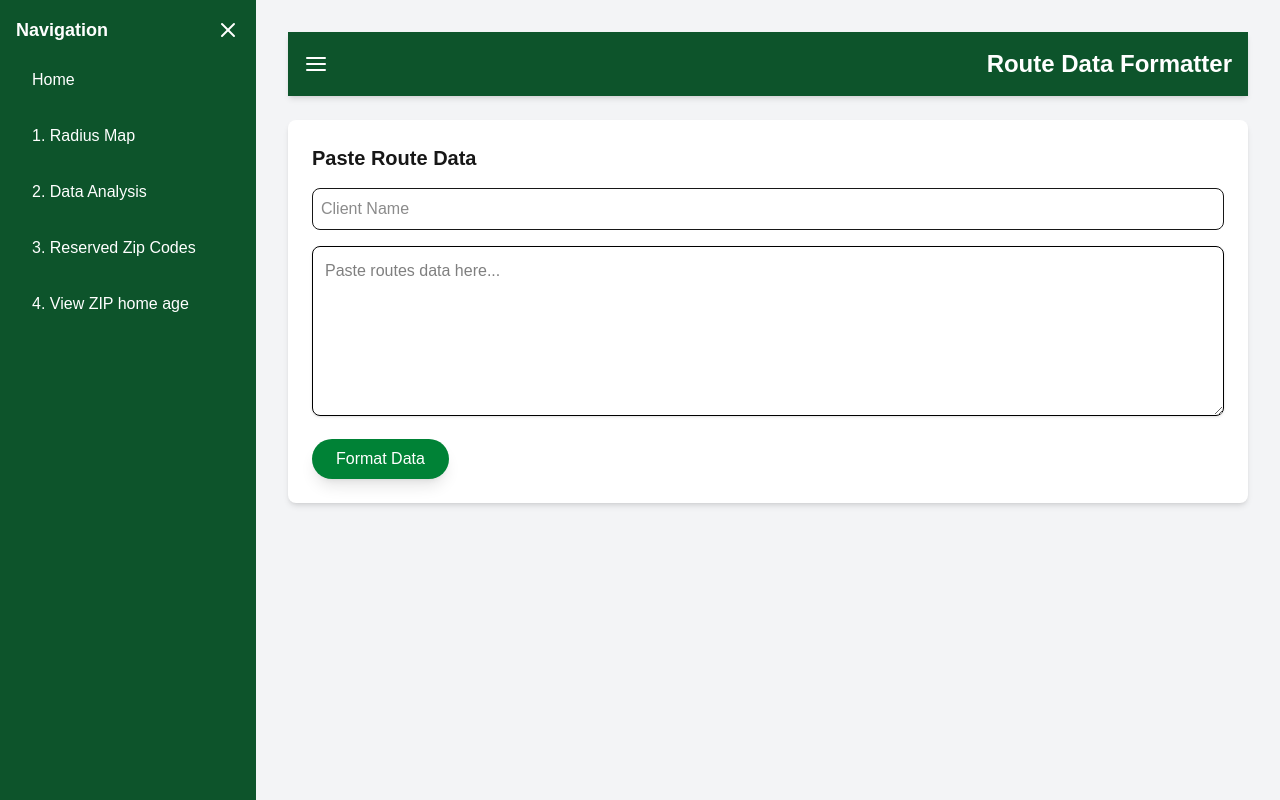
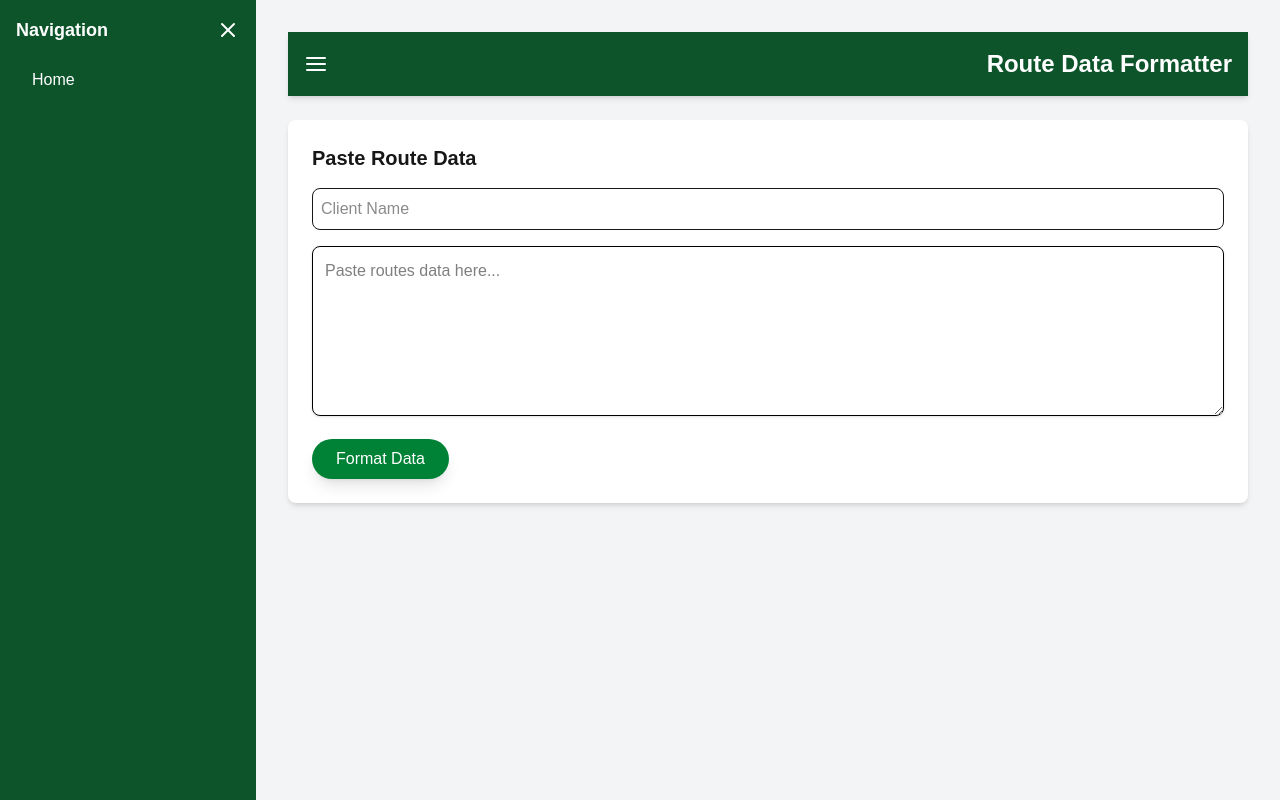
Before and after one commit to Mika2001-ctrl/TreeTractionSimpleZip, a Next.js app in the folder tree-traction-zips/: page /pasted-routes in a window 1280 px wide. Built offline with nearby package versions, Linux system fonts and the light colour scheme; sample sign-in values are in the browser's storage.

Commit message:
Update format

```diff
--- a/tree-traction-zips/src/app/pasted-routes/page.tsx
+++ b/tree-traction-zips/src/app/pasted-routes/page.tsx
@@ -17,63 +17,47 @@ export default function PastedRoutes() {
     const [navOpen, setNavOpen] = useState(true);
     const router = useRouter();
 
-    // Function to format income values (rounded to whole numbers, no decimals)
-    // Function to format income values (rounded to whole numbers, no decimals)
     const formatIncome = (income: string) => {
-        if (!income || income === "—") return ""; // Handle missing values
-
-        // Remove non-numeric characters except "." (for decimal)
+        if (!income || income === "—") return "";
         let num = parseFloat(income.replace(/[^0-9.]/g, ""));
-
-        if (isNaN(num)) return ""; // If parsing fails, return empty string
-
-        // Convert to thousands if income is already in K format (e.g., "30.07k")
-        if (income.toLowerCase().includes("k")) {
-            num *= 1000; // Convert back to raw number
-        }
-
-        return `${Math.round(num / 1000)}K`; // Round and format
+        if (isNaN(num)) return "";
+        if (income.toLowerCase().includes("k")) num *= 1000; // Convert K format back to full number
+        return num.toLocaleString(); // Format as 70,000 instead of 70K
     };
 
-    // Function to format size values (ensures two decimal places)
-    // Function to format size values (ensures two decimal places when needed)
-    // Function to format size values (forces two decimal places)
-    // Function to format size values (multiplies by 100 and forces two decimal places)
-    // Function to format size values (multiplies by 100 and forces two decimal places)
+    const extractZip = (fullRouteName: string) => {
+        const match = fullRouteName.match(/^(\d{5})/); // Extract first 5 digits
+        return match ? match[1] : "Unknown"; // Default to "Unknown" if no ZIP found
+    };
+
     const formatSize = (size: string) => {
         const num = parseFloat(size.replace(/[^0-9.]/g, ""));
-        return isNaN(num) || size === "—" ? "" : (num * 100).toFixed(2); // Multiply by 100
+        return isNaN(num) || size === "—" ? "" : num.toFixed(2); // Ensure two decimal places
     };
 
-
-
-
-
-
-    // Function to format age percentage values
     const formatAgePercent = (percent: string) => {
         const num = parseFloat(percent.replace(/[^0-9.]/g, "")) / 100;
-        return isNaN(num) ? "" : num.toFixed(3); // Keep three decimal places
+        return isNaN(num) ? "" : num.toFixed(3);
     };
-
 
     const parseRoutes = () => {
         const lines = routesInput.split("\n").map(line => line.trim()).filter(line => line);
         const formatted = [];
 
         for (let i = 0; i < lines.length; i += 8) {
-            if (lines.length - i < 8) break; // Ensure enough data for a full row
+            if (lines.length - i < 8) break;
 
             formatted.push({
                 fullRouteName: lines[i],
                 residential: lines[i + 1] === "—" ? "" : lines[i + 1],
                 business: lines[i + 2] === "—" ? "" : lines[i + 2],
                 totalMailpieces: lines[i + 3] === "—" ? "" : lines[i + 3],
-                agePercent: formatAgePercent(lines[i + 4]), // Convert to decimal
-                size: formatSize(lines[i + 5]),
-                income: formatIncome(lines[i + 6]), // Convert to rounded K format with no decimals
+                agePercent: formatAgePercent(lines[i + 4]),
+                size: formatSize(lines[i + 5]), // Fix Size Formatting
+                income: formatIncome(lines[i + 6]), // Fix Income Formatting
                 cost: lines[i + 7] === "—" ? "" : lines[i + 7],
                 clientName: clientName || "N/A",
+                column: extractZip(lines[i]), // Extract ZIP and store in the new column
             });
         }
 
@@ -82,7 +66,7 @@ export default function PastedRoutes() {
 
     const copyRoutesToClipboard = () => {
         const text = formattedRoutes.map(route =>
-            `${route.fullRouteName}\t${route.residential}\t${route.business}\t${route.totalMailpieces}\t${route.agePercent}\t${route.size}\t${route.income}\t${route.cost}\t${route.clientName}`
+            `${route.fullRouteName}\t${route.residential}\t${route.business}\t${route.totalMailpieces}\t${route.agePercent}\t${route.size}\t${route.income}\t${route.cost}\t${route.clientName}\t${route.column}`
         ).join("\n");
 
         navigator.clipboard.writeText(text);
@@ -91,7 +75,6 @@ export default function PastedRoutes() {
 
     return (
         <div className="flex min-h-screen bg-gray-100">
-            {/* Sidebar Navigation */}
             <div className={`fixed inset-0 bg-green-900 text-white w-64 p-4 transform ${navOpen ? "translate-x-0" : "-translate-x-full"} transition-transform`}>
                 <div className="flex justify-between items-center mb-4">
                     <h2 className="text-lg font-semibold">Navigation</h2>
@@ -105,30 +88,9 @@ export default function PastedRoutes() {
                             <span className="ml-2">Home</span>
                         </Link>
                     </li>
-                    <li>
-                        <a href="https://www.unitedstateszipcodes.org/zip-code-radius-map.php" target="_blank" className="flex items-center p-2 rounded-lg hover:bg-green-700 transition-colors">
-                            <span className="ml-2">1. Radius Map</span>
-                        </a>
-                    </li>
-                    <li>
-                        <Link href="/paste-zips" className="flex items-center p-2 rounded-lg hover:bg-green-700 transition-colors">
-                            <span className="ml-2">2. Data Analysis</span>
-                        </Link>
-                    </li>
-                    <li>
-                        <a href="https://airtable.com/appwEwVlryjLI3uYi/pagJK79hMTa2snJ2T?myKfS=allRecords" target="_blank" className="flex items-center p-2 rounded-lg hover:bg-green-700 transition-colors">
-                            <span className="ml-2">3. Reserved Zip Codes</span>
-                        </a>
-                    </li>
-                    <li>
-                        <Link href="/house-age" className="flex items-center p-2 rounded-lg hover:bg-green-700 transition-colors">
-                            <span className="ml-2">4. View ZIP home age </span>
-                        </Link>
-                    </li>
                 </ul>
             </div>
 
-            {/* Main Content */}
             <div className={`flex-1 p-8 ${navOpen ? "ml-64" : "ml-0"} transition-all`}>
                 <nav className="bg-green-900 text-white p-4 flex justify-between items-center shadow-md">
                     <button onClick={() => setNavOpen(!navOpen)} className="text-white">
@@ -137,7 +99,6 @@ export default function PastedRoutes() {
                     <h1 className="text-2xl font-bold">Route Data Formatter</h1>
                 </nav>
 
-                {/* Input Section */}
                 <div className="bg-white p-6 rounded-lg shadow-md mt-6">
                     <h2 className="text-xl font-bold mb-4">Paste Route Data</h2>
                     <input
@@ -159,7 +120,6 @@ export default function PastedRoutes() {
                     </button>
                 </div>
 
-                {/* Results Table */}
                 {formattedRoutes.length > 0 && (
                     <div className="mt-8 overflow-x-auto">
                         <div className="flex justify-between items-center mb-4">
@@ -180,6 +140,7 @@ export default function PastedRoutes() {
                                     <th className="border p-3">Income</th>
                                     <th className="border p-3">Cost</th>
                                     <th className="border p-3">Client Name</th>
+                                    <th className="border p-3">Column</th> {/* New column header */}
                                 </tr>
                             </thead>
                             <tbody>
@@ -194,6 +155,7 @@ export default function PastedRoutes() {
                                         <td className="border p-2">{route.income}</td>
                                         <td className="border p-2">{route.cost}</td>
                                         <td className="border p-2">{route.clientName}</td>
+                                        <td className="border p-2">{route.column}</td> {/* New column data */}
                                     </tr>
                                 ))}
                             </tbody>
```
